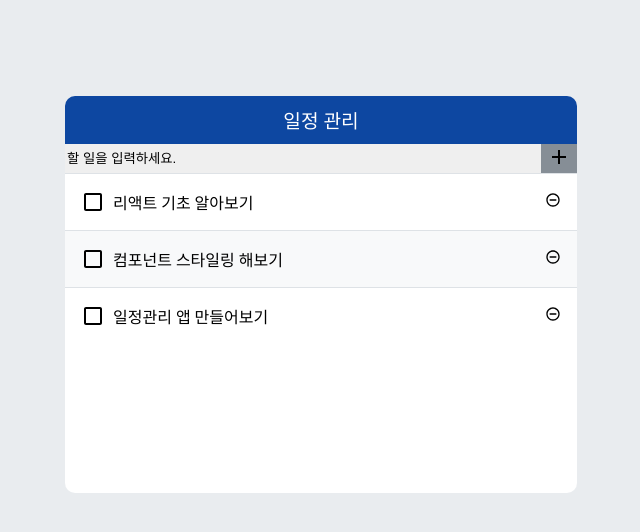
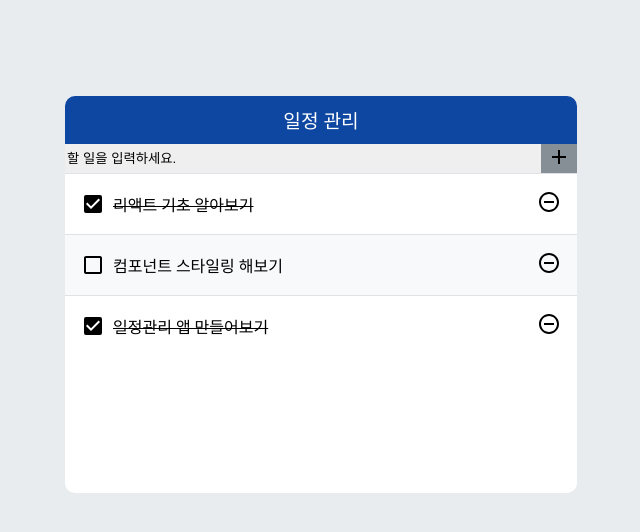
Before and after one commit to salangdung-i/react-todo-app, a React (Create React App) app: page / in a window 1280 px wide. Shown: the top 532 px of the page, without its empty margins (319-959 px from the left). Built offline with nearby package versions, Linux system fonts and the light colour scheme.

Commit message:
todo 기능구현

```diff
--- a/src/App.js
+++ b/src/App.js
@@ -10,36 +10,43 @@ const App = () => {
     {
       id: 1,
       text: '리액트 기초 알아보기',
-      check: true,
+      checked: true,
     },
     {
       id: 2,
       text: '컴포넌트 스타일링 해보기',
-      check: false,
+      checked: false,
     },
     {
       id: 3,
       text: '일정관리 앱 만들어보기',
-      check: true,
+      checked: true,
     }
   ]);
 
+  const onRemove = id => {
+    setTodos(todos.filter(todo => todo.id !== id));
+  }
 
-  const onInsert = (value) => {
-    setTodos(
-      ...todos,
-      {
-        id: index + 1,
-        text: value,
-        check: false
-      }
-    );
+  const onChecked = id => {
+    setTodos(todos.map(todo =>
+      todo.id === id ? { ...todo, checked: !todo.checked } : todo));
+  }
+
+  const onInsert = text => {
+    const todo = {
+      id: index.current,
+      text: text,
+      checked: false,
+    };
+    setTodos(todos.concat(todo));
+    index.current += 1;
   };
 
   return (
     <TodoTemplate >
       <TodoInsert onInsert={onInsert} />
-      <TodoList todos={todos} />
+      <TodoList todos={todos} onRemove={onRemove} onChecked={onChecked} />
     </TodoTemplate>
   );
 
--- a/src/components/todoInsert/todoInsert.jsx
+++ b/src/components/todoInsert/todoInsert.jsx
@@ -6,13 +6,12 @@ const TodoInsert = ({ onInsert }) => {
   const [value, setValue] = useState('');
 
   const onSubmit = (e) => {
+    onInsert(value);
+    setValue('');
     e.preventDefault();
-    onInsert(value);
   }
-
   const onChange = (e) => {
     setValue(e.target.value);
-    console.log(e.target.value);
   };
 
   return (
@@ -20,7 +19,7 @@ const TodoInsert = ({ onInsert }) => {
       <form className={styles.form} onSubmit={onSubmit}>
         <input
           className={styles.input}
-          type="text"
+          value={value}
           placeholder="할 일을 입력하세요."
           onChange={onChange}
         />
@@ -29,7 +28,6 @@ const TodoInsert = ({ onInsert }) => {
     </div>
   );
 };
-// state -> props로 가는게 좀 어렵당.. ㅎㅎ
 
 
 export default TodoInsert;
--- a/src/components/todoList/todoList.jsx
+++ b/src/components/todoList/todoList.jsx
@@ -2,12 +2,12 @@ import React from 'react';
 import styles from '../todoList/todoList.module.css';
 import TodoListItem from '../todoListItem/todoListItem';
 
-const TodoList = ({ todos }) => {
+const TodoList = ({ todos, onRemove, onChecked }) => {
   return (
     <div className={styles.TodoList}>
       {
         todos.map(todo => (
-          <TodoListItem todo={todo} />
+          <TodoListItem todo={todo} key={todo.id} onRemove={onRemove} onChecked={onChecked} />
         ))}
     </div>
   );
--- a/src/components/todoListItem/todoListItem.jsx
+++ b/src/components/todoListItem/todoListItem.jsx
@@ -6,16 +6,22 @@ import {
 } from 'react-icons/md';
 import styles from '../todoListItem/todoListItem.module.css';
 
+const TodoListItem = ({ todo, onRemove, onChecked }) => {
+  const { id, text, checked } = todo;
 
-const TodoListItem = ({ todo }) => {
+
   return (
     <div className={styles.TodoListItem}>
-      <div className={styles.checkbox}>
-        <MdCheckBoxOutlineBlank className={styles.svg} />
-        <div className={styles.text}>{todo.text}</div>
+      <div className={styles.checkbox} onClick={() => onChecked(id)}>
+        {
+          checked ? <MdCheckBox className={styles.svg} /> : <MdCheckBoxOutlineBlank className={styles.svg} />
+        }
+        <div className={`${styles.text} ${checked ? styles.checked : ''}`} >
+          {text}
+        </div>
       </div>
-      <div className={styles.remove}>
-        <MdRemoveCircleOutline />
+      <div className={styles.remove} onClick={() => onRemove(id)}>
+        <MdRemoveCircleOutline className={styles.svg} />
       </div>
     </div >
   );
--- a/src/components/todoListItem/todoListItem.module.css
+++ b/src/components/todoListItem/todoListItem.module.css
@@ -17,15 +17,15 @@
 
 }
 
-.svg {
- font-size: 1.5rem;
-}
-
 .text {
   margin-left: 0.5rem;
   flex: 1;
 }
 
-.checkout {
+.text.checked {
   text-decoration: line-through;
 }
+
+.svg {
+ font-size: 1.5rem;
+}
```
